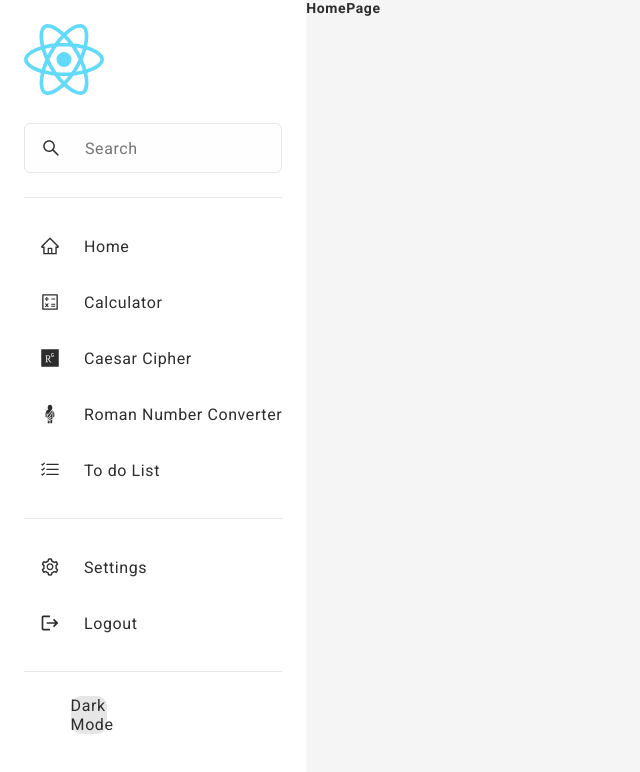
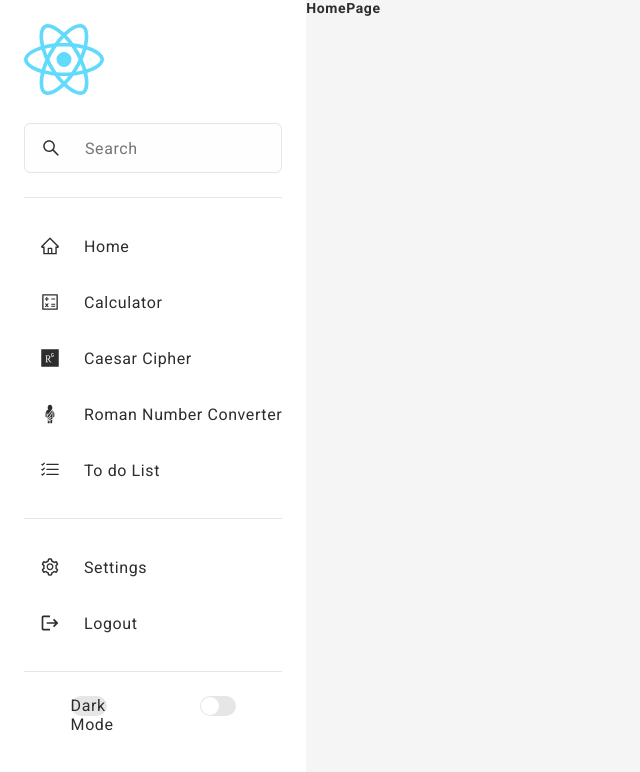
Before and after one commit to DamperDoor56/React-project-Mini-projects, a React (Create React App) app: page / in a window 1280 px wide. Shown: the top 772 px of the page, without its empty margins (0-640 px from the left). Built offline with nearby package versions, Linux system fonts and the light colour scheme.

Commit message:
fixed-another-issues

```diff
--- a/src/components/Sidebar/styles.js
+++ b/src/components/Sidebar/styles.js
@@ -5,7 +5,7 @@ import { btnReset, v } from '../../styles/variables';
 export const SSidebar = styled.div`
     width: ${v.sidebar};
     background: ${({ theme }) => theme.bg};
-    height: 100vh;
+    height: 115vh;
     padding: ${v.lgSpacing};
 
     position: relative;`;
@@ -108,7 +108,7 @@ export const SThemeLabel = styled.span`
    margin: 0 auto;
    cursor: pointer;
    width: 36px;
-   heigth: 20px;
+   height: 20px;
    border-radius: 10px;
    background: ${({ theme }) => theme.bg3};
 
@@ -119,13 +119,13 @@ export const SThemeToggler = styled.button`
    margin: 0 auto;
    cursor: pointer;
    width: 36px;
-   heigth: 20px;
+   height: 20px;
    border-radius: 10px;
    background ${({ theme }) => theme.bg3};
    position:relative;
 `
 export const SToggleThumb = styled.div`
-   heigth: 18px;
+   height: 18px;
    width: 18px;
    position: absolute;
    top: 1px;
```
